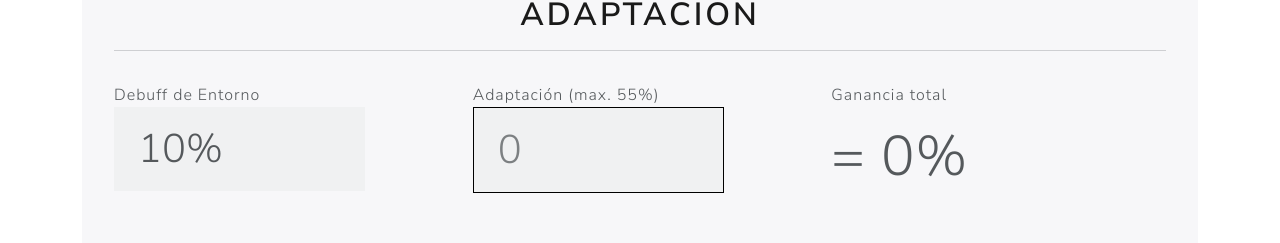
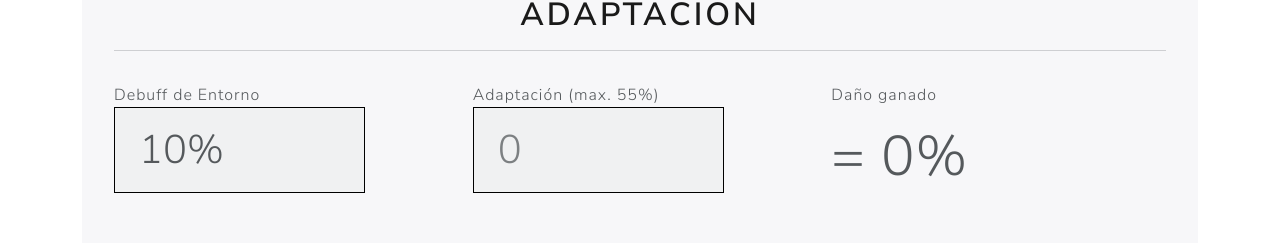
Before and after one commit to raybuken/elrioslab, a Next.js app: page /tools/adaptation in a window 1280 px wide. Shown: the part 531-774 px from the top of the page. Built offline with nearby package versions, Linux system fonts and the light colour scheme.

Commit message:
fix adaptation damage gained calculation

```diff
--- a/components/Tools/Adaptation/getAtkGain.js
+++ b/components/Tools/Adaptation/getAtkGain.js
@@ -15,7 +15,7 @@ const getAtkGain = (debuff,adaptation) => {
     return calcAtkGain(debuff,adaptation)
 }
 
-const calcAtkGain = (debuff,adaptation) =>  convertNumber( (1 - debuff/100 + adaptation/100) / (1- debuff/100) * 100)
+const calcAtkGain = (debuff,adaptation) =>  convertNumber( (1 - debuff/100 + adaptation/100) / (1- debuff/100) * 100 - 100)
 
 const convertNumber = (number) => parseFloat(number.toFixed(2))
 
--- a/pages/tools/adaptation.js
+++ b/pages/tools/adaptation.js
@@ -13,11 +13,10 @@ export default function AdaptationCalculator() {
   const t = locale === "en" ? english.adaptation : spanish.adaptation;
   const [debuff, setDebuff] = useState(10);
   const [adaptation, setAdaptation] = useState(0);
-  const [currentStatGained, setCurrentDebuff] = useState(0);
+  const [currentStatGained, setCurrentStatGained] = useState(0);
 
   useEffect(() => {
-    const getAdaptResult = () =>
-      setCurrentDebuff(getAtkGain(debuff, adaptation));
+    const getAdaptResult = () => setCurrentStatGained(getAtkGain(debuff, adaptation));
     getAdaptResult();
   }, [debuff, adaptation]);
 
--- a/styles/styles.css
+++ b/styles/styles.css
@@ -356,3 +356,7 @@
     font-weight: 300;
     line-height: 1.2;
 }
+
+.form-control{
+    border: 1px solid black !important;
+}
--- a/translations/translations.js
+++ b/translations/translations.js
@@ -133,7 +133,7 @@ const english = {
         title: "Adaptation",
         debuff: "Enviromental Debuff",
         adaptation: "adaptation",
-        'stat-gained': "Current Stat Gained"
+        'stat-gained': "Damage Gained"
     },
     reforge: {
         reforge: "Reforge",
@@ -195,7 +195,7 @@ const spanish = {
         "title": "Adaptacion",
         "debuff": "Debuff de Entorno",
         "adaptation": "Adaptación",
-        "stat-gained": "Ganancia total"
+        "stat-gained": "Daño ganado"
     },
     "reforge": {
         reforge: "Forja",
```
